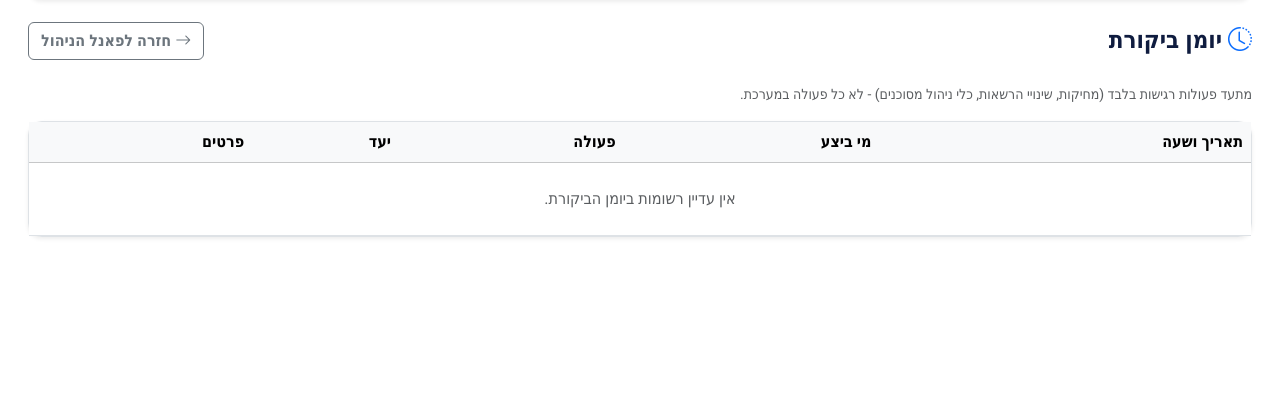
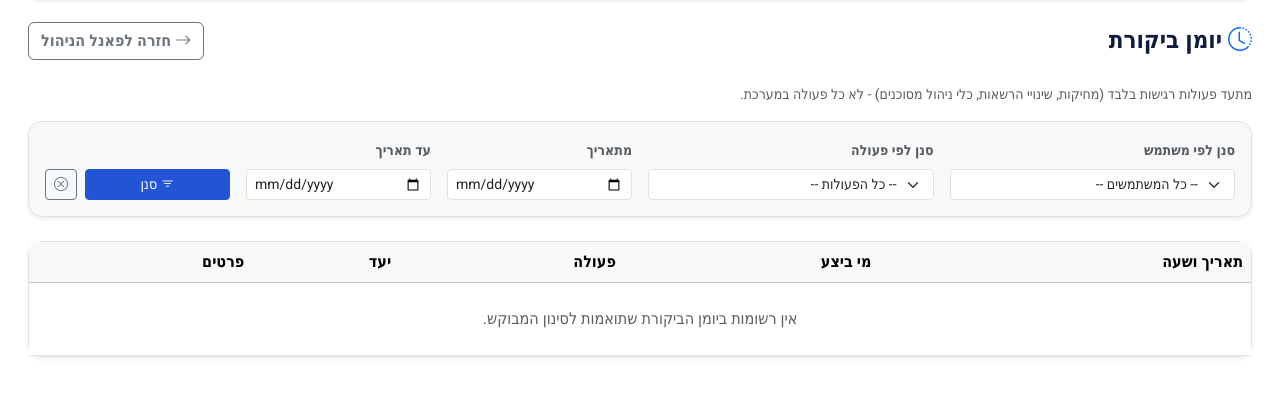
Before and after one commit to mv89-heb/task_manager, a Python web app: template app/templates/admin_audit_log.html in a window 1280 px wide. Shown: the part 89-486 px from the top of the page. Run offline with Jinja, Linux system fonts and the light colour scheme; the template is opened without the code that fills it, so the values that code supplies are empty; some libraries are stand-ins or nearby versions.

Commit message:
Update admin_audit_log.html

```diff
--- a/app/templates/admin_audit_log.html
+++ b/app/templates/admin_audit_log.html
@@ -7,6 +7,42 @@
 </div>
 
 <p class="text-muted small">מתעד פעולות רגישות בלבד (מחיקות, שינויי הרשאות, כלי ניהול מסוכנים) - לא כל פעולה במערכת.</p>
+
+<!-- טופס סינון (Phase 4) -->
+<div class="card-modern shadow-sm p-3 mb-4" style="background-color: var(--bs-tertiary-bg);">
+    <form method="GET" class="row g-3 align-items-end">
+        <div class="col-md-3">
+            <label class="form-label small text-muted fw-bold">סנן לפי משתמש</label>
+            <select name="user_id" class="form-select form-select-sm">
+                <option value="">-- כל המשתמשים --</option>
+                {% for u in users %}
+                <option value="{{ u.id }}" {% if current_filters.get('user_id') == str(u.id) %}selected{% endif %}>{{ u.username }}</option>
+                {% endfor %}
+            </select>
+        </div>
+        <div class="col-md-3">
+            <label class="form-label small text-muted fw-bold">סנן לפי פעולה</label>
+            <select name="action" class="form-select form-select-sm">
+                <option value="">-- כל הפעולות --</option>
+                {% for key, label in action_labels.items() %}
+                <option value="{{ key }}" {% if current_filters.get('action') == key %}selected{% endif %}>{{ label }}</option>
+                {% endfor %}
+            </select>
+        </div>
+        <div class="col-md-2">
+            <label class="form-label small text-muted fw-bold">מתאריך</label>
+            <input type="date" name="date_from" class="form-control form-control-sm" value="{{ current_filters.get('date_from', '') }}">
+        </div>
+        <div class="col-md-2">
+            <label class="form-label small text-muted fw-bold">עד תאריך</label>
+            <input type="date" name="date_to" class="form-control form-control-sm" value="{{ current_filters.get('date_to', '') }}">
+        </div>
+        <div class="col-md-2 d-flex gap-2">
+            <button type="submit" class="btn btn-sm btn-primary w-100"><i class="bi bi-filter"></i> סנן</button>
+            <a href="{{ url_for('dashboard.audit_log') }}" class="btn btn-sm btn-outline-secondary" title="נקה סינון"><i class="bi bi-x-circle"></i></a>
+        </div>
+    </form>
+</div>
 
 <div class="card-modern shadow-sm p-0">
     <div class="table-responsive">
@@ -44,7 +80,7 @@
                     <td class="small text-muted">{{ e.details or '' }}</td>
                 </tr>
                 {% else %}
-                <tr><td colspan="5" class="text-center text-muted py-4">אין עדיין רשומות ביומן הביקורת.</td></tr>
+                <tr><td colspan="5" class="text-center text-muted py-4">אין רשומות ביומן הביקורת שתואמות לסינון המבוקש.</td></tr>
                 {% endfor %}
             </tbody>
         </table>
@@ -54,7 +90,8 @@
     <div class="p-3 border-top d-flex justify-content-center gap-2">
         {% for page_num in pagination.iter_pages() %}
             {% if page_num %}
-                <a href="{{ url_for('dashboard.audit_log', page=page_num) }}"
+                <!-- שמירת פרמטרי הסינון הנוכחיים בפגינציה -->
+                <a href="{{ url_for('dashboard.audit_log', page=page_num, user_id=current_filters.get('user_id'), action=current_filters.get('action'), date_from=current_filters.get('date_from'), date_to=current_filters.get('date_to')) }}"
                    class="btn btn-sm {% if page_num == pagination.page %}btn-primary{% else %}btn-outline-secondary{% endif %}">{{ page_num }}</a>
             {% else %}
                 <span class="px-2">...</span>
```
